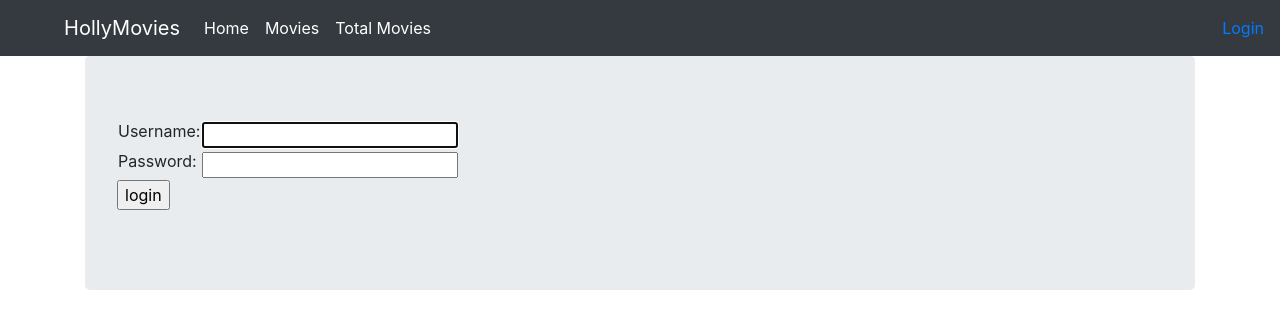
After one commit to Lafaiet/holly-movies, a Django app: page /accounts/login/ in a window 1280 px wide. The commit adds this page. Shown: the top 329 px of the page. Run offline with Django 3.2, Linux system fonts and the light colour scheme; some libraries are stand-ins or nearby versions.

Commit message:
Adding login functionality

```diff
--- a/hollymovies/hollymovies/settings.py
+++ b/hollymovies/hollymovies/settings.py
@@ -130,3 +130,5 @@ STATICFILES_DIRS = [
 ]
 
 MEDIA_ROOT = os.path.join(BASE_DIR, 'media')
+
+LOGIN_REDIRECT_URL = '/'
--- a/hollymovies/hollymovies/urls.py
+++ b/hollymovies/hollymovies/urls.py
@@ -21,6 +21,7 @@ from viewer.views import hello, total_movies, WelcomeView, MoviesList, \
 
 from django.conf.urls.static import static
 from django.conf import settings
+from django.urls import include
 
 
 urlpatterns = [
@@ -34,6 +35,7 @@ urlpatterns = [
     path('movies/<int:pk>', DetailMovie.as_view(),  name='detail_movie'),
     path('movies/<int:pk>/update', UpdateMovie.as_view(),  name='update_movie'),
     path('movies/<int:pk>/delete', DeleteMovie.as_view(),  name='delete_movie'),
+    path('accounts/', include('django.contrib.auth.urls')),
 
 ]
 
--- a/hollymovies/viewer/templates/base.html
+++ b/hollymovies/viewer/templates/base.html
@@ -11,7 +11,7 @@
   </head>
 
   <body>
-    <nav class="navbar navbar-expand-lg navbar-dark bg-dark">
+    <nav class="navbar navbar-expand-lg navbar-dark bg-dark ">
       <div class="container fixed">
         <a class="navbar-brand" href="/">HollyMovies</a>
         <button class="navbar-toggler" type="button" data-toggle="collapse" data-target="#navbarNavAltMarkup">
@@ -29,9 +29,24 @@
             <a class="nav-item nav-link active" href="{% url 'total' %}">
               Total Movies
             </a>
+
+
+
           </div>
+
         </div>
+
+
       </div>
+
+       <ul class="nav navbar-nav navbar-right">
+          {% if user.is_authenticated %}
+              <li><a href="{% url 'logout' %}?next={{ request.path }}">Logout</a></li>
+         {% else %}
+              <li><a href="{% url 'login' %}">Login</a></li>
+         {% endif %}
+       </ul>
+
     </nav>
     <div class="container">
       <div class="jumbotron">
--- /dev/null
+++ b/hollymovies/viewer/templates/registration/login.html
@@ -0,0 +1,29 @@
+{% extends 'base.html' %}
+{% block content %}
+    {% if form.errors %}
+        <p>Your username and password didn't match. Please try again.</p>
+    {% endif %}
+    {% if next %}
+        {% if user.is_authenticated %}
+            <p>Your account doesn't have access to this page. To proceed,
+                please login with an account that has access.</p>
+        {% else %}
+            <p>Please login to see this page.</p>
+        {% endif %}
+    {% endif %}
+    <form method="post" action="{% url 'login' %}">
+        {% csrf_token %}
+        <table>
+            <tr>
+                <td>{{ form.username.label_tag }}</td>
+                <td>{{ form.username }}</td>
+            </tr>
+            <tr>
+                <td>{{ form.password.label_tag }}</td>
+                <td>{{ form.password }}</td>
+            </tr>
+        </table>
+        <input type="submit" value="login"/>
+        <input type="hidden" name="next" value="{{ next }}"/>
+    </form>
+{% endblock %}
--- a/hollymovies/viewer/views.py
+++ b/hollymovies/viewer/views.py
@@ -4,6 +4,7 @@ from .models import Movie
 from django.views import View
 from django.views.generic import TemplateView, ListView, CreateView, DetailView, UpdateView, DeleteView
 from django.urls import reverse_lazy
+from django.contrib.auth.mixins import LoginRequiredMixin
 
 
 
@@ -33,7 +34,7 @@ class MoviesList(ListView):
     context_object_name = 'movies'
 
 
-class CreateMovie(CreateView):
+class CreateMovie(LoginRequiredMixin, CreateView):
     template_name = 'create_movie.html'
     model = Movie
     success_url = reverse_lazy('movies')
```
